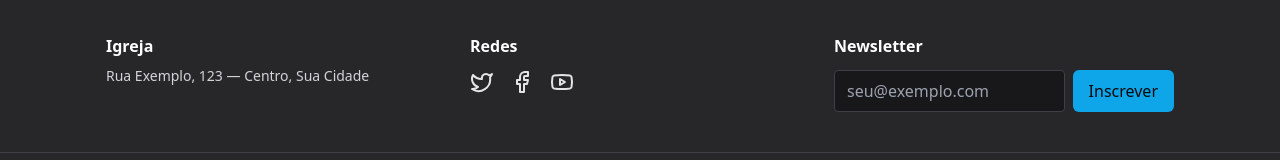
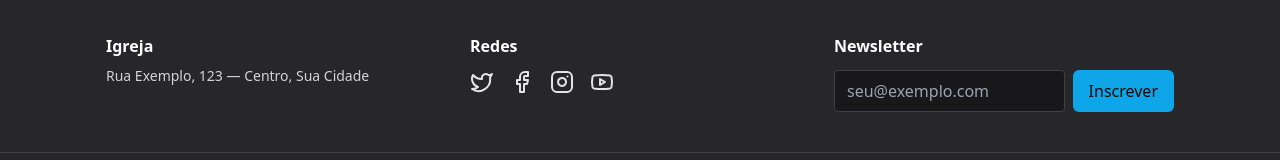
Before and after one commit to mateussantos070776-stack/meunomeprojeto, a React (Vite) app in the folder frontend/: page / in a window 1280 px wide. Shown: the part 1718-1878 px from the top of the page. Built offline with nearby package versions, Linux system fonts and the light colour scheme; the HTML template or start-up script is replaced by a standard one.

Commit message:
Footer: add Instagram link to official profile

```diff
--- a/frontend/src/components/Footer.js
+++ b/frontend/src/components/Footer.js
@@ -1,5 +1,5 @@
 import React, { useState } from 'react'
-import { Twitter, Facebook, Youtube } from 'lucide-react'
+import { Twitter, Facebook, Youtube, Instagram } from 'lucide-react'
 
 export default function Footer(){
   const [email, setEmail] = useState('')
@@ -18,6 +18,7 @@ export default function Footer(){
           <div className="flex gap-4 mt-3 text-zinc-200">
             <a aria-label="Twitter" href="#" className="hover:text-white"><Twitter /></a>
             <a aria-label="Facebook" href="#" className="hover:text-white"><Facebook /></a>
+            <a aria-label="Instagram" href="https://www.instagram.com/igrejakerigmacanhotinho/" target="_blank" rel="noopener noreferrer" className="hover:text-white"><Instagram /></a>
             <a aria-label="YouTube" href="#" className="hover:text-white"><Youtube /></a>
           </div>
         </div>
```
